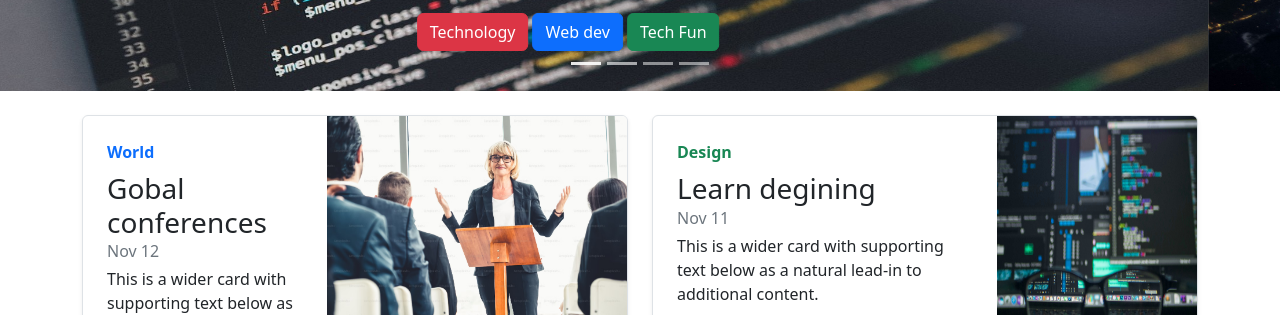
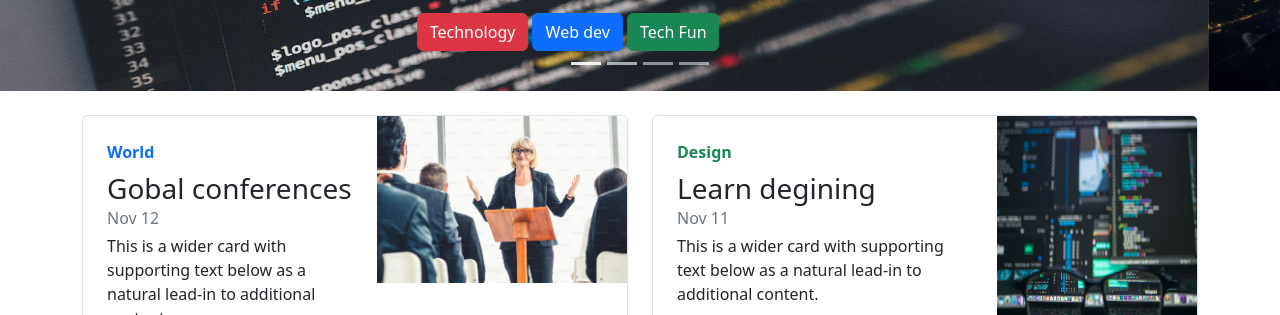
Before and after one commit to 1122Ayush1122/codingblogs, a plain HTML site: page Bootstrap/index.html in a window 1280 px wide. Shown: the part 479-794 px from the top of the page. Drawn offline with nearby package versions, Linux system fonts and the light colour scheme.

Commit message:
Update index.html

```diff
--- a/Bootstrap/index.html
+++ b/Bootstrap/index.html
@@ -213,7 +213,7 @@
                         <a href="#" class="stretched-link">Continue reading</a>
                     </div>
                     <div class="col-auto d-none d-lg-block">
-                        <img src="/codingblogs/Bootstrap/28.avif" class="bd-placeholder-img img-fluid" width="300" height="250" class="img-fluid" alt="">
+                        <img src="/codingblogs/Bootstrap/28.avif" class="bd-placeholder-img img-fluid" width="250" height="350" class="img-fluid" alt="">
                     </div>
                 </div>
             </div>
```
